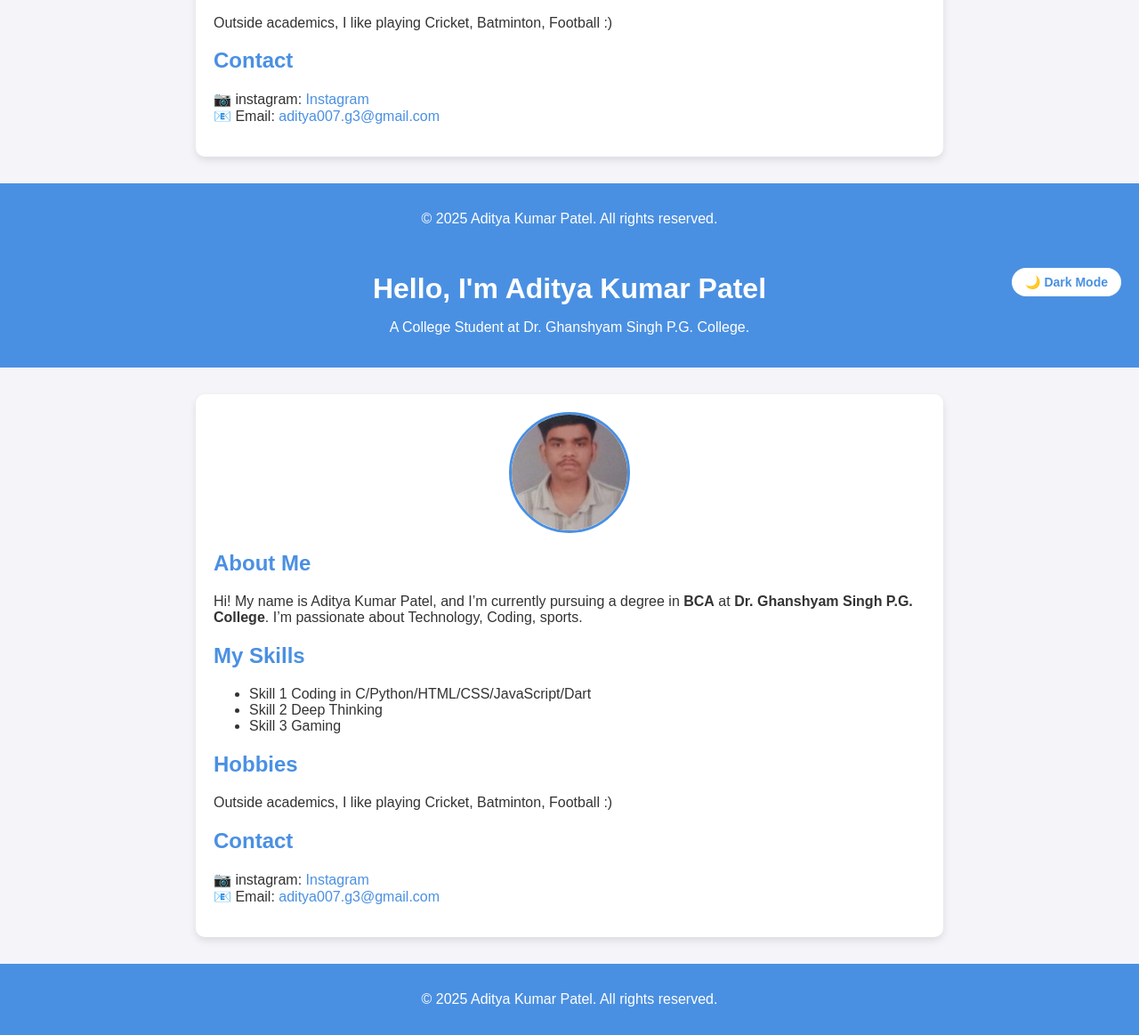
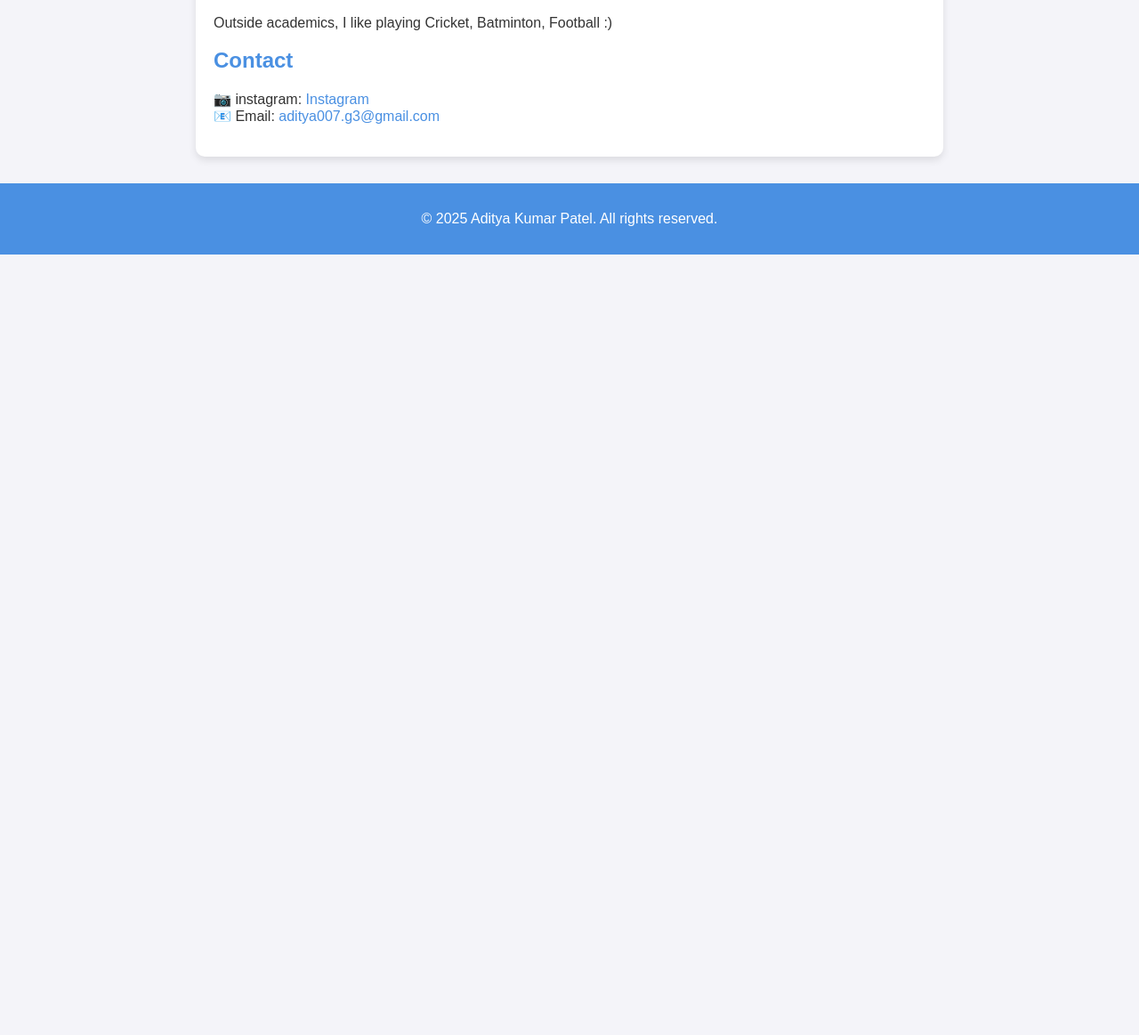
Before and after one commit to Aditya-K5/About-me-, a plain HTML site: page index.html in a window 1280 px wide. Shown: the part 590-1753 px from the top of the page at 89% size. After the commit the page ends 876 px from the top, so only its background shows below. Drawn offline with Linux system fonts and the light colour scheme.

Commit message:
Update index.html

```diff
--- a/index.html
+++ b/index.html
@@ -1,8 +1,4 @@
 <!DOCTYPE html>
-<html lang="en">
-<head>
-  <meta charset="UTF-8">
-  <meta name="viewport" content="width=device-width, initial-scale=1.0"><!DOCTYPE html>
 <html lang="en">
 <head>
   <meta charset="UTF-8">
@@ -164,160 +160,3 @@
 
 </body>
 </html>
-
-  <title>About Me - College Student</title>
-  <style>
-    body {
-      font-family: Arial, sans-serif;
-      margin: 0;
-      padding: 0;
-      background: #f4f4f9;
-      color: #333;
-      transition: background 0.3s, color 0.3s;
-    }
-    header {
-      background: #4a90e2;
-      color: white;
-      padding: 20px 0;
-      text-align: center;
-      position: relative;
-    }
-    header h1 {
-      margin: 0;
-    }
-    .toggle-btn {
-      position: absolute;
-      top: 15px;
-      right: 20px;
-      background: white;
-      color: #4a90e2;
-      border: none;
-      padding: 8px 15px;
-      border-radius: 20px;
-      cursor: pointer;
-      font-size: 14px;
-      font-weight: bold;
-      transition: 0.3s;
-    }
-    .toggle-btn:hover {
-      background: #eee;
-    }
-    section {
-      max-width: 800px;
-      margin: 30px auto;
-      padding: 20px;
-      background: white;
-      border-radius: 10px;
-      box-shadow: 0 4px 8px rgba(0,0,0,0.1);
-      transition: background 0.3s, color 0.3s;
-    }
-    h2 {
-      color: #4a90e2;
-    }
-    .profile-pic {
-      width: 130px;
-      height: 130px;
-      border-radius: 50%;
-      object-fit: cover;
-      display: block;
-      margin: 0 auto 20px;
-      border: 3px solid #4a90e2;
-    }
-    footer {
-      text-align: center;
-      padding: 15px;
-      background: #4a90e2;
-      color: white;
-      margin-top: 20px;
-    }
-    a {
-      color: #4a90e2;
-      text-decoration: none;
-    }
-
-    /* 🌙 Dark Mode Styles */
-    body.dark {
-      background: #121212;
-      color: #f1f1f1;
-    }
-    body.dark section {
-      background: #1e1e1e;
-      box-shadow: 0 4px 10px rgba(255,255,255,0.1);
-    }
-    body.dark h2 {
-      color: #66c2ff;
-    }
-    body.dark a {
-      color: #66c2ff;
-    }
-    body.dark .toggle-btn {
-      background: #333;
-      color: #f1f1f1;
-    }
-  </style>
-</head>
-<body>
-
-  <header>
-    <h1>Hello, I'm Aditya Kumar Patel</h1>
-    <p>A College Student at Dr. Ghanshyam Singh P.G. College.</p>
-    <button class="toggle-btn" onclick="toggleDarkMode()">🌙 Dark Mode</button>
-  </header>
-
-  <section>
-    <img src="AD_PHOTO.jpg" alt="Profile Picture" class="profile-pic">
-
-    <h2>About Me</h2>
-    <p>
-      Hi! My name is Aditya Kumar Patel, and I’m currently pursuing a degree in
-      <strong>BCA</strong> at <strong> Dr. Ghanshyam Singh P.G. College</strong>.
-      I’m passionate about Technology, Coding, sports.
-    </p>
-
-    <h2>My Skills</h2>
-    <ul>
-      <li>Skill 1 Coding in C/Python/HTML/CSS/JavaScript/Dart</li>
-      <li>Skill 2 Deep Thinking</li>
-      <li>Skill 3 Gaming</li>
-    </ul>
-
-    <h2>Hobbies</h2>
-    <p>
-      Outside academics, I like playing Cricket, Batminton, Football :)
-    </p>
-
-    <h2>Contact</h2>
-    <p>
-      📷 instagram: <a href="https://www.instagram.com/almighty_great_aditya/" target="_blank">Instagram</a><br>
-      📧 Email: <a href="mailto:aditya007.g3@gmail.com">aditya007.g3@gmail.com</a>
-    </p>
-  </section>
-
-  <footer>
-    <p>© 2025 Aditya Kumar Patel. All rights reserved.</p>
-  </footer>
-
-  <script>
-    const body = document.body;
-    const btn = document.querySelector(".toggle-btn");
-
-    // 🔄 Load saved mode on page load
-    if (localStorage.getItem("theme") === "dark") {
-      body.classList.add("dark");
-      btn.textContent = "☀️ Light Mode";
-    }
-
-    function toggleDarkMode() {
-      body.classList.toggle("dark");
-      if (body.classList.contains("dark")) {
-        btn.textContent = "☀️ Light Mode";
-        localStorage.setItem("theme", "dark");
-      } else {
-        btn.textContent = "🌙 Dark Mode";
-        localStorage.setItem("theme", "light");
-      }
-    }
-  </script>
-
-</body>
-</html>
```
